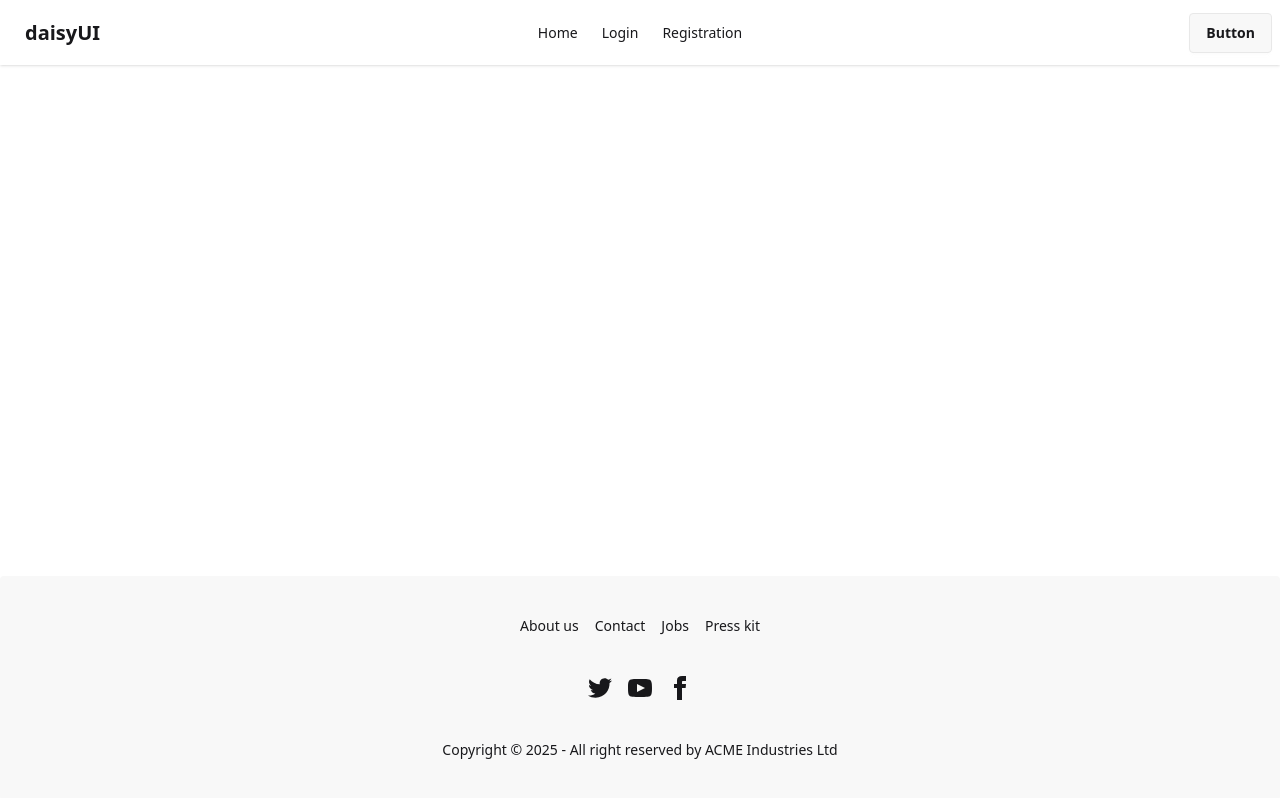
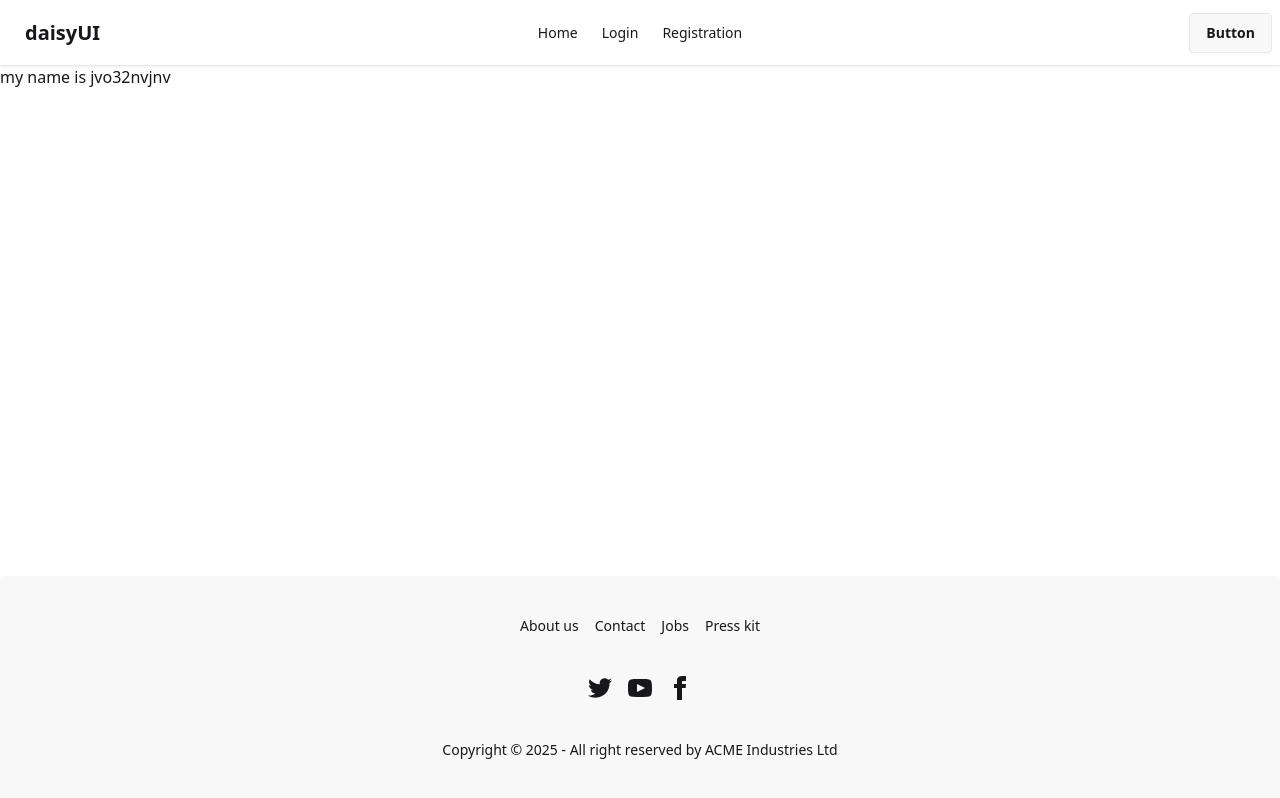
Before and after one commit to rajalishikh/practice_authentication_raj, a React (Vite) app: page / in a window 1280 px wide. Built offline with nearby package versions, Linux system fonts and the light colour scheme.

Commit message:
My Problem is solve

```diff
--- /dev/null
+++ b/src/Component/Busra/Bushra.jsx
@@ -0,0 +1,15 @@
+import { useContext } from "react";
+import { HomeContext } from "../Home/Home";
+
+const Bushra = () => {
+    const useBusra=useContext(HomeContext)
+    console.log(useBusra)
+    return (
+        <div>
+            <h2>my name is jvo32nvjnv</h2>
+
+        </div>
+    );
+};
+
+export default Bushra;
--- a/src/Component/Home/Home.jsx
+++ b/src/Component/Home/Home.jsx
@@ -1,15 +1,21 @@
+import { createContext, useState } from "react";
+// eslint-disable-next-line react-refresh/only-export-components
+export const HomeContext=createContext(null)
 
 
 
 const Home = ({children}) => {
     console.log(children)
+    const [error,setEroor]=useState("error")
 
 
 
      return (
 
         <div>
-
+            <HomeContext.Provider value={error}>
+                {children}
+            </HomeContext.Provider>
 
 
         </div>
--- a/src/Main/router.jsx
+++ b/src/Main/router.jsx
@@ -1,4 +1,5 @@
 import { createBrowserRouter } from "react-router";
+import Bushra from "../Component/Busra/Bushra";
 import Home from "../Component/Home/Home";
 import Login from "../Component/Login/Login";
 import Main from "../Component/Main/Main";
@@ -13,6 +14,7 @@ const router = createBrowserRouter([
         {
             path:"/",
             element:<Home>
+              <Bushra></Bushra>
 
             </Home>
         },
```
